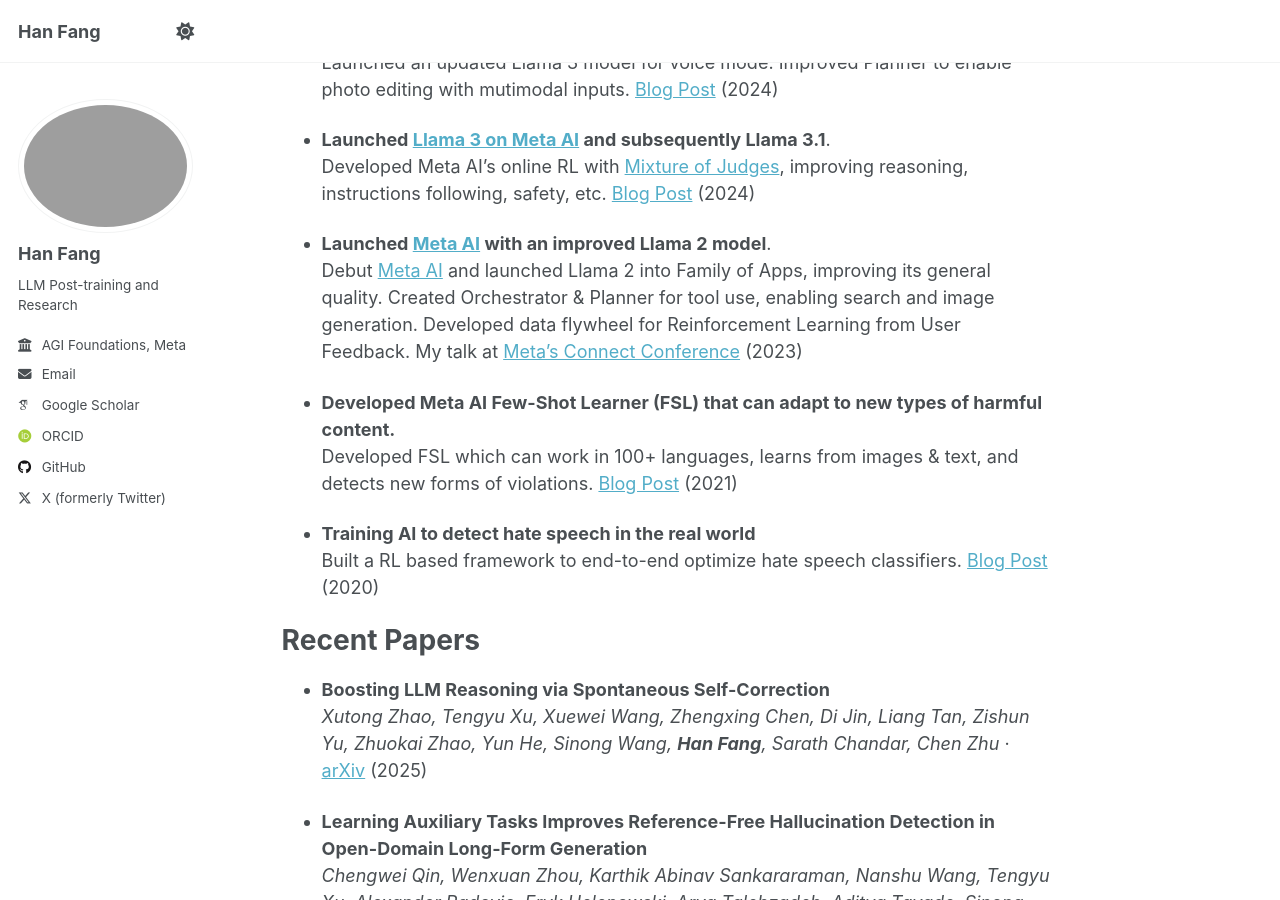
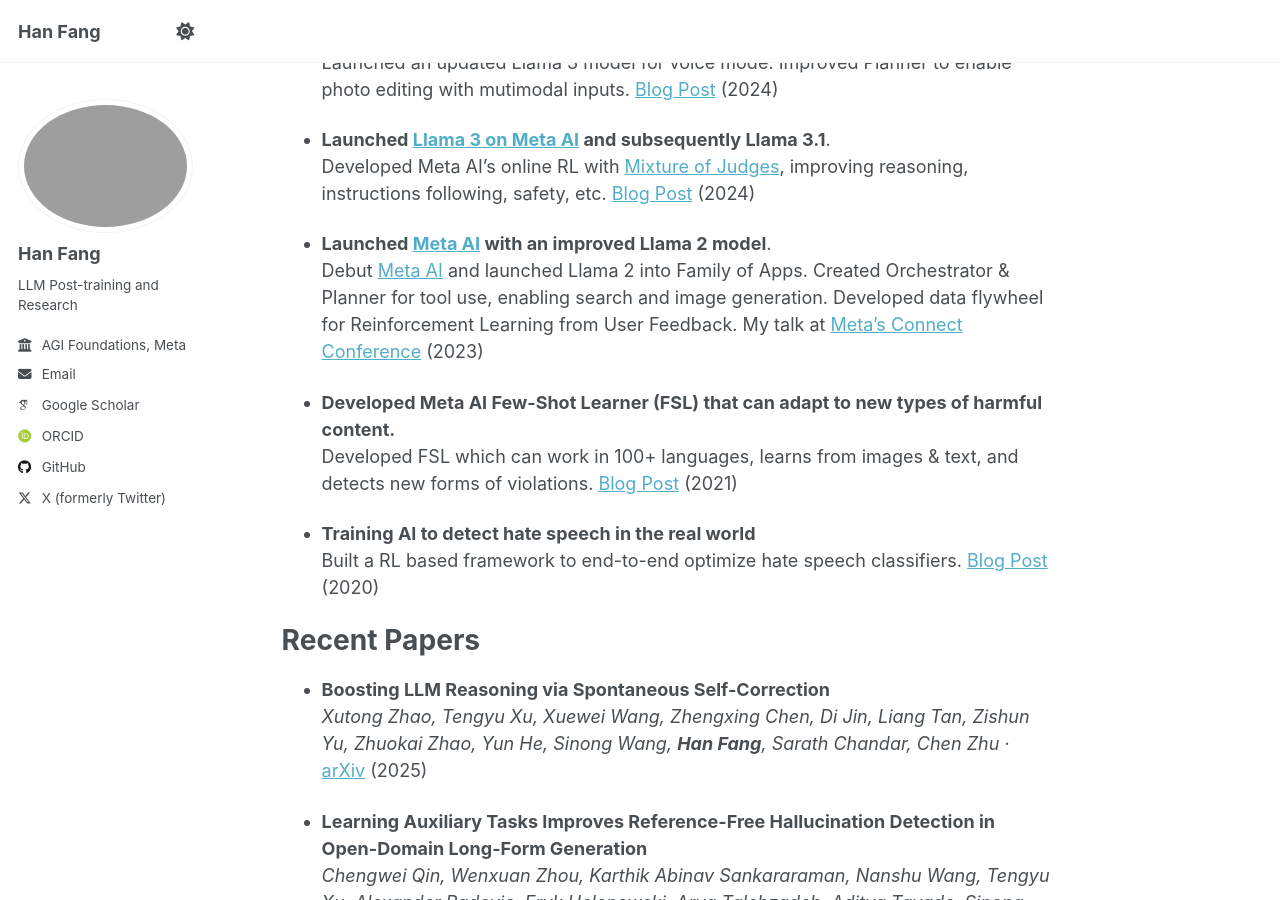
Before and after one commit to hanfang/hanfang.github.io, a Jekyll site: the page built from _pages/about.md, in a window 1280 px wide and 900 px high, scrolled down 643 px. Built offline with Jekyll 4.4.1, drawn with Linux system fonts in a browser that asks for light colours; some web fonts are replaced.

Commit message:
Update about.md

```diff
--- a/_pages/about.md
+++ b/_pages/about.md
@@ -27,7 +27,7 @@
   Developed Meta AI’s online RL with [Mixture of Judges](https://arxiv.org/abs/2409.20370), improving reasoning, instructions following, safety, etc. [Blog Post](https://ai.meta.com/blog/meta-llama-3-1/) (2024)
 
 * **Launched [Meta AI](https://www.meta.ai/) with an improved Llama 2 model**.
-  Debut [Meta AI](https://about.fb.com/news/2023/09/introducing-ai-powered-assistants-characters-and-creative-tools/) and launched Llama 2 into Family of Apps, improving its general quality. Created Orchestrator & Planner for tool use, enabling search and image generation. Developed data flywheel for Reinforcement Learning from User Feedback. My talk at [Meta's Connect Conference](https://developers.facebook.com/videos/2023/building-metas-next-generation-ai-product-experiences-with-llama/) (2023)
+  Debut [Meta AI](https://about.fb.com/news/2023/09/introducing-ai-powered-assistants-characters-and-creative-tools/) and launched Llama 2 into Family of Apps. Created Orchestrator & Planner for tool use, enabling search and image generation. Developed data flywheel for Reinforcement Learning from User Feedback. My talk at [Meta's Connect Conference](https://developers.facebook.com/videos/2023/building-metas-next-generation-ai-product-experiences-with-llama/) (2023)
 
 * **Developed Meta AI Few-Shot Learner (FSL) that can adapt to new types of harmful content.**
   Developed FSL which can work in 100+ languages, learns from images & text, and detects new forms of violations. [Blog Post](https://ai.meta.com/blog/harmful-content-can-evolve-quickly-our-new-ai-system-adapts-to-tackle-it/) (2021)
```
